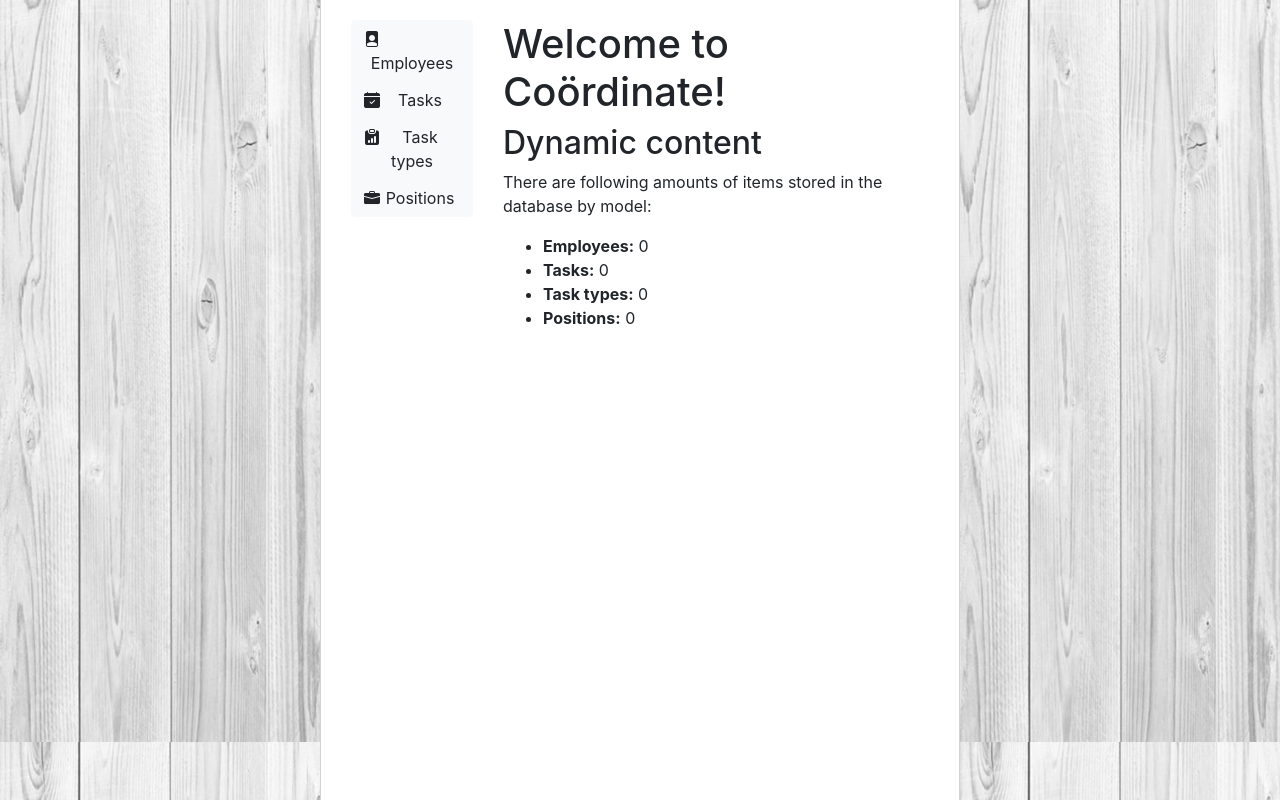
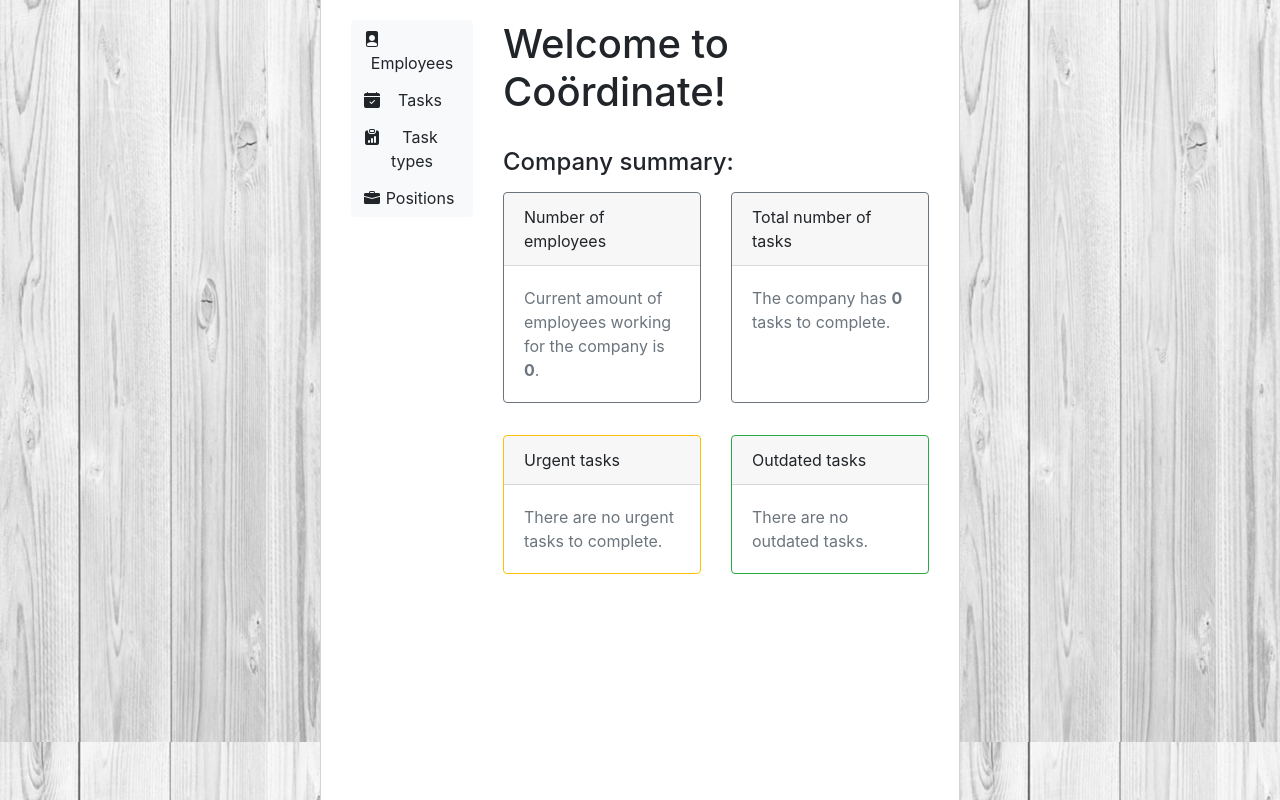
Before and after one commit to mltdll/coordinate, a Django app: page / in a window 1280 px wide. Shown: the part 58-858 px from the top of the page. Run offline with Django 4.2, Linux system fonts and the light colour scheme; the visitor is signed in with stand-in values (Sample User, id 1); data that the repository does not hold is empty; some libraries are stand-ins or nearby versions.

Commit message:
Add company summary to the home page

```diff
--- a/task_manager/views.py
+++ b/task_manager/views.py
@@ -1,3 +1,5 @@
+from datetime import date
+
 from django.contrib.auth import get_user_model
 from django.contrib.auth.decorators import login_required
 from django.http import HttpResponseRedirect
@@ -18,11 +20,18 @@ from .forms import (
 
 @login_required
 def index(request):
+    number_of_employees = get_user_model().objects.count()
+
+    tasks = Task.objects.filter(is_completed=False)
+    number_of_tasks = tasks.count()
+    urgent_tasks = tasks.filter(priority="Urgent").count()
+    outdated_tasks = tasks.filter(deadline__lt=date.today())
+
     context = {
-        "num_employees": get_user_model().objects.count(),
-        "num_tasks": Task.objects.count(),
-        "num_task_types": TaskType.objects.count(),
-        "num_positions": Position.objects.count(),
+        "number_of_employees": number_of_employees,
+        "number_of_tasks": number_of_tasks,
+        "urgent_tasks": urgent_tasks,
+        "outdated_tasks": outdated_tasks,
     }
 
     return render(request, "task_manager/index.html", context=context)
@@ -205,10 +214,10 @@ class EmployeeDeleteView(LoginRequiredMixin, generic.DeleteView):
 @login_required
 def toggle_assign_to_task(request, pk):
     employee = Employee.objects.get(id=request.user.id)
-    if (
-        Task.objects.get(id=pk) in employee.tasks.all()
-    ):
+    if Task.objects.get(id=pk) in employee.tasks.all():
         employee.tasks.remove(pk)
     else:
         employee.tasks.add(pk)
-    return HttpResponseRedirect(reverse_lazy("task_manager:task-detail", args=[pk]))
+    return HttpResponseRedirect(
+        reverse_lazy("task_manager:task-detail", args=[pk])
+    )
--- a/templates/task_manager/index.html
+++ b/templates/task_manager/index.html
@@ -1,13 +1,60 @@
 {% extends "base.html" %}
 {% block content %}
   <h1>Welcome to Coördinate!</h1>
-  <h2>Dynamic content</h2>
-  <p>There are following amounts of items stored in the database by model:</p>
-  <ul>
-    <li><strong>Employees:</strong> {{ num_employees }}</li>
-    <li><strong>Tasks:</strong> {{ num_tasks }}</li>
-    <li><strong>Task types:</strong> {{ num_task_types }}</li>
-    <li><strong>Positions:</strong> {{ num_positions }}</li>
-  </ul>
+  <br>
+  <h4>Company summary:</h4>
+  <div class="card-deck mt-3">
+
+    <div class="card border-secondary mb-3">
+      <div class="card-header">Number of employees</div>
+      <div class="card-body text-secondary">
+        <p class="card-text">Current amount of employees working for the company is
+          <strong>{{ number_of_employees }}</strong>.</p>
+      </div>
+    </div>
+
+    <div class="card border-secondary mb-3">
+      <div class="card-header">Total number of tasks</div>
+      <div class="card-body text-secondary">
+        <p class="card-text">The company has <strong>{{ number_of_tasks }}</strong>
+          task{{ number_of_tasks|pluralize }} to complete.</p>
+      </div>
+    </div>
+
+  </div>
+
+  <div class="card-deck mt-3">
+
+    <div class="card border-warning mb-3">
+      <div class="card-header">Urgent tasks</div>
+      <div class="card-body text-secondary">
+        <p class="card-text">
+          There {{ urgent_tasks|pluralize:"is,are" }}
+          {% if urgent_tasks %}
+            <strong>{{ urgent_tasks }}</strong>
+          {% else %}
+            no
+          {% endif %}
+          urgent task{{ urgent_tasks|pluralize }} to complete.
+        </p>
+      </div>
+    </div>
+
+
+    <div class="card border-{{ outdated_tasks|yesno:'danger,success' }} mb-3">
+      <div class="card-header">Outdated tasks</div>
+      <div class="card-body text-secondary">
+        <p class="card-text">
+          {% if outdated_tasks %}
+            <strong>{{ outdated_tasks }}</strong>
+            task{{ outdated_tasks|pluralize }} are outdated but still incomplete!
+          {% else %}
+            There are no outdated tasks.
+          {% endif %}
+        </p>
+      </div>
+    </div>
+
+  </div>
 
 {% endblock %}
```
